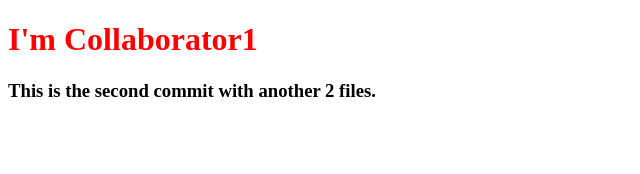
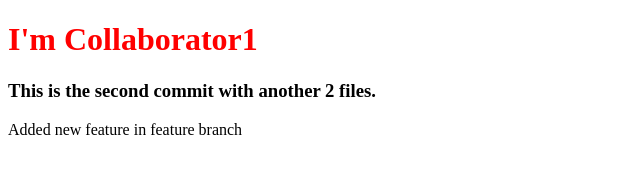
Before and after one commit to SriHarshaNagulakonda/TheInquisitive_gitdemo, a plain HTML site: page index.html in a window 1280 px wide. Shown: the whole page, without its empty margins (0-640 px from the left). Drawn offline with Linux system fonts and the light colour scheme.

Commit message:
feature added

```diff
--- a/index.html
+++ b/index.html
@@ -7,5 +7,6 @@
 <body>
 	<h1 class="heading">I'm Collaborator1</h1>
 	<h3>This is the second commit with another 2 files.</h3>
+	<p>Added new feature in feature branch</p>
 </body>
 </html>
```
